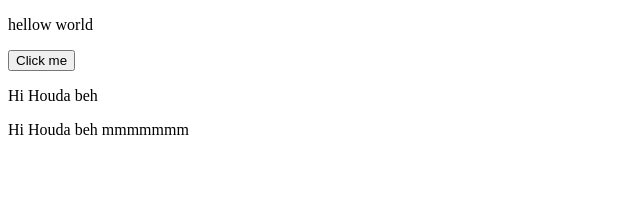
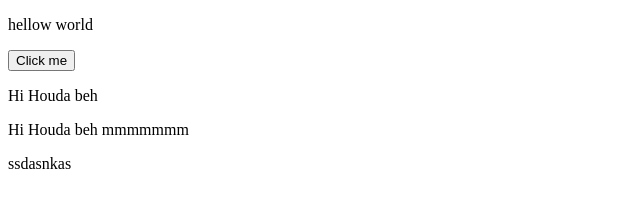
Before and after one commit to helal0321/newWebApp, a plain HTML site: page index.html in a window 1280 px wide. Shown: the full height of the page, 0-640 px from the left. Drawn offline with Linux system fonts and the light colour scheme.

Commit message:
last real update

```diff
--- a/index.html
+++ b/index.html
@@ -10,5 +10,6 @@
     <button>Click me</button>
     <p>Hi Houda beh </p></body>
     <p>Hi Houda beh mmmmmmm </p>
+    <p>ssdasnkas</p>
 </body>
 </html>
```
